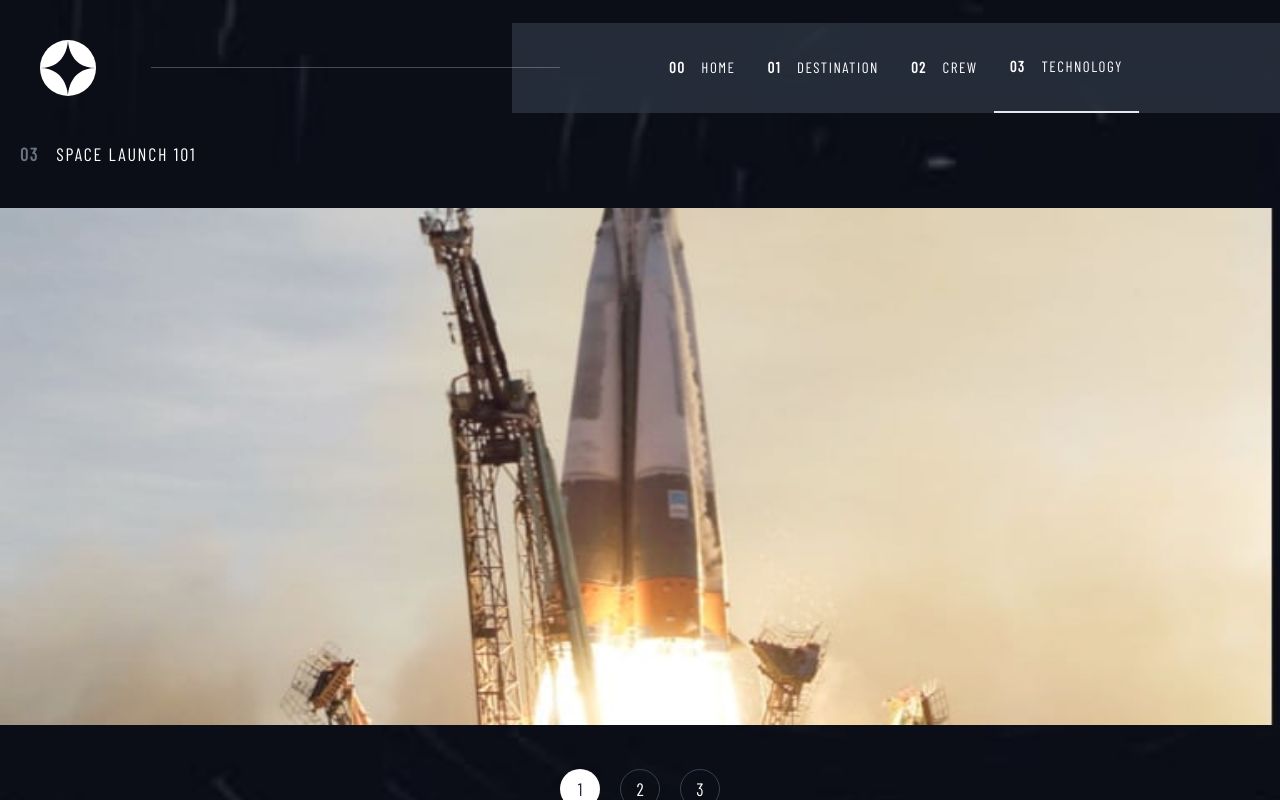
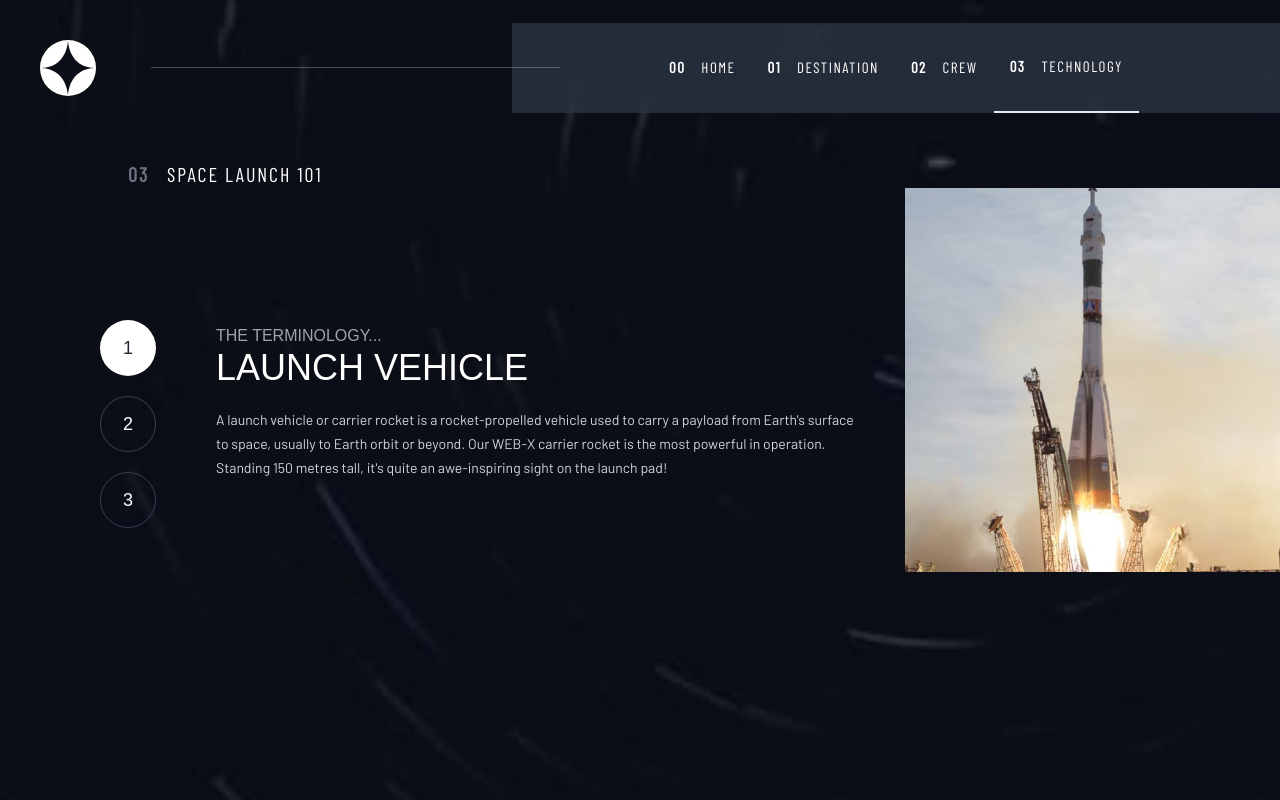
Before and after one commit to oluwakayode-a/space-tourism-website, a Vue app: page /technology in a window 1280 px wide. Built offline with nearby package versions, Linux system fonts and the light colour scheme; a web font is replaced by a local one.

Commit message:
Completed technology screen desktop

```diff
--- a/src/views/Technology.vue
+++ b/src/views/Technology.vue
@@ -1,15 +1,21 @@
 <template>
-    <div class="text-center mt-6 pb-10 sm:pb-0 h-full sm:overflow-y-hidden">
-        <div class="uppercase s-text-con text-lg tracking-widest sm:text-left sm:px-5">
+    <div class="text-center lg:text-left mt-6 pb-10 sm:pb-0 h-full sm:overflow-y-hidden">
+        <div class="uppercase s-text-con text-lg lg:text-xl lg:px-32 lg:mt-5 tracking-widest sm:text-left">
             <span class="mr-3 font-bold text-gray-500">03</span> <span class="font-medium">Space Launch 101</span>
         </div>
 
-        <div class="my-10">
-            <img :src="selected.img" alt="" class="h-auto w-full">
+        <div class="lg:flex lg:flex-row-reverse">
+
+            <div class="my-10 lg:my-0 lg:min-w-max">
+                <picture>
+                    <source :srcset="selected.imgPortrait" media="(min-width: 1024px)">
+                    <img :src="selected.img" alt="" aria-hidden="true" class="h-auto w-full object-cover lg:h-96">
+                </picture>
             </div>
 
+            <div class="lg:flex lg:pl-20 lg:pt-32">
                 <TabGroup>
-            <TabList class="s-text-con flex justify-center space-x-5 py-1 px-5">
+                    <TabList class="flex justify-center lg:justify-start lg:flex-col lg:items-center space-x-5 lg:space-x-0 py-1 px-5">
                         <Tab
                         v-for="(tech, index) in technologies"
                         as="template"
@@ -18,8 +24,8 @@
                         >
                         <button
                             :class="[
-                    'w-10 h-10 uppercase text-lg font-medium leading-5',
-                    'focus:border-none focus:outline-none rounded-full',
+                            'w-10 h-10 lg:w-14 lg:h-14 uppercase text-lg font-medium leading-5',
+                            'focus:border-none focus:outline-none rounded-full lg:mb-5',
                             selected ?
                             'bg-white text-gray-800' : 'bg-none border border-gray-700'
                             ]"
@@ -30,20 +36,22 @@
                         </Tab>
                     </TabList>
 
-            <TabPanels class="mt-2 pb-10">
+                    <TabPanels class="mt-2 pb-10 lg:pl-10">
                         <TabPanel
                         v-for="(tech, index) in technologies"
                         :key="index"
                         >
-                <span class="text-lg sm:text-base uppercase mt-6 block text-gray-400">The Terminology...</span>
-                <h1 class="text-2xl text-white uppercase mb-5">{{ tech.name }}</h1>
+                        <span class="text-lg sm:text-base uppercase mt-6 lg:mt-0 block text-gray-400">The Terminology...</span>
+                        <h1 class="text-2xl text-white uppercase mb-5 lg:text-4xl">{{ tech.name }}</h1>
 
-                <p class="s-text text-gray-300 leading-relaxed px-5 sm:px-20 sm:text-sm">
+                        <p class="s-text text-gray-300 leading-relaxed lg:leading-6 px-5 sm:px-20 lg:px-0 sm:text-sm lg:pr-10">
                             {{ tech.desc }}
                         </p>
                         </TabPanel>
                     </TabPanels>
                 </TabGroup>
+            </div>
+        </div>
     </div>
 </template>
 
@@ -66,18 +74,21 @@ const technologies = ref([
       name: 'Launch Vehicle',
       desc: "A launch vehicle or carrier rocket is a rocket-propelled vehicle used to carry a payload from Earth's surface to space, usually to Earth orbit or beyond. Our WEB-X carrier rocket is the most powerful in operation. Standing 150 metres tall, it's quite an awe-inspiring sight on the launch pad!",
       img: new URL("../assets/technology/image-launch-vehicle-landscape.jpg", import.meta.url).href,
+      imgPortrait: new URL("../assets/technology/image-launch-vehicle-portrait.jpg", import.meta.url).href,
     },
     {
       id: 2,
       name: 'Spaceport',
       desc: 'A spaceport or cosmodrome is a site for launching (or receiving) spacecraft, by analogy to the seaport for ships or airport for aircraft. Based in the famous Cape Canaveral, our spaceport is ideally situated to take advantage of the Earth’s rotation for launch.',
       img: new URL("../assets/technology/image-spaceport-landscape.jpg", import.meta.url).href,
+      imgPortrait: new URL("../assets/technology/image-spaceport-portrait.jpg", import.meta.url).href,
     },
     {
       id: 3,
       name: 'Space Capsule',
       desc: "A space capsule is an often-crewed spacecraft that uses a blunt-body reentry capsule to reenter the Earth's atmosphere without wings. Our capsule is where you'll spend your time during the flight. It includes a space gym, cinema, and plenty of other activities to keep you entertained.",
       img: new URL("../assets/technology/image-space-capsule-landscape.jpg", import.meta.url).href,
+      imgPortrait: new URL("../assets/technology/image-space-capsule-portrait.jpg", import.meta.url).href,
     },
 ])
 
```
Lines whose indentation alone changed are shown as unchanged.
